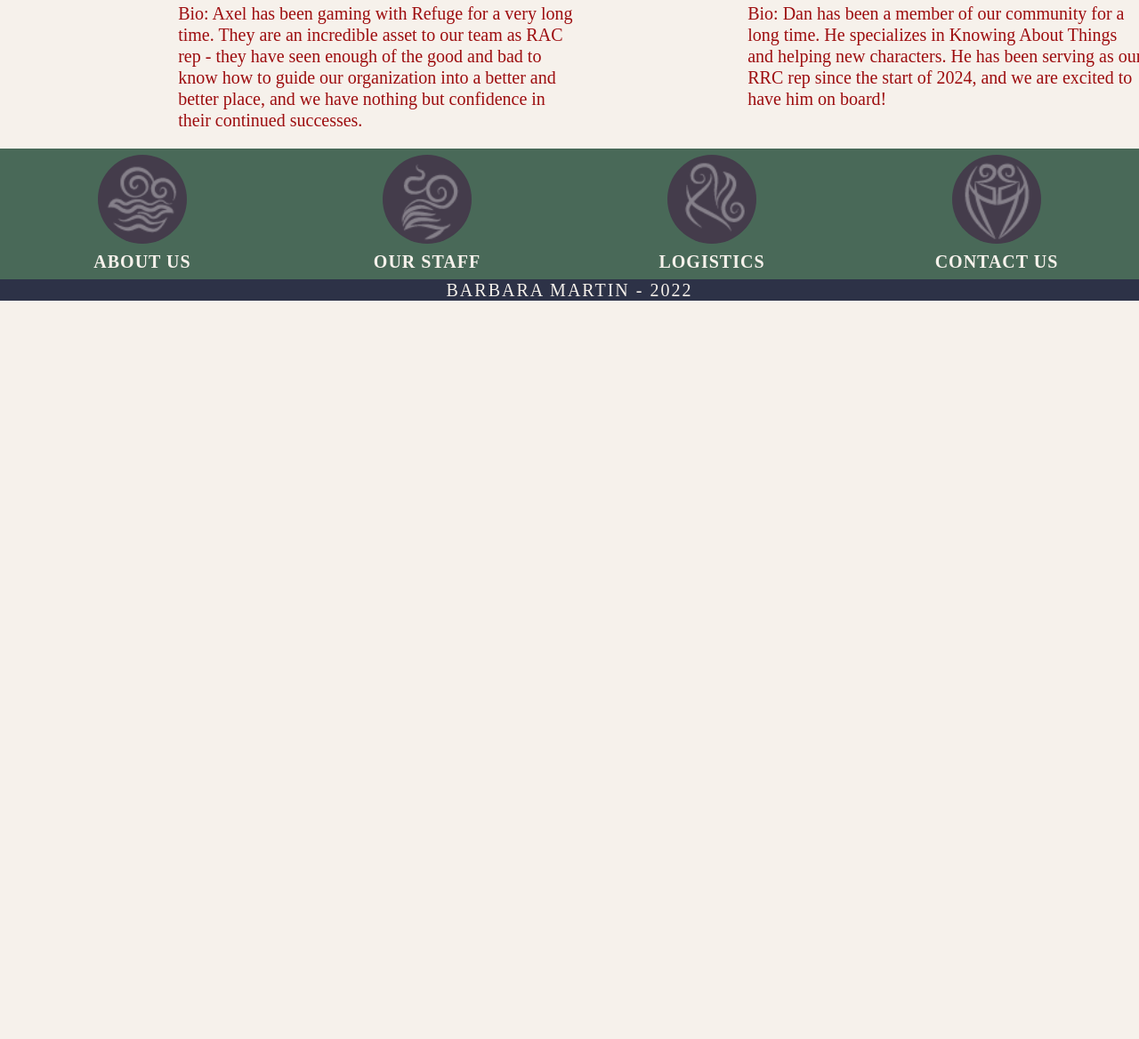
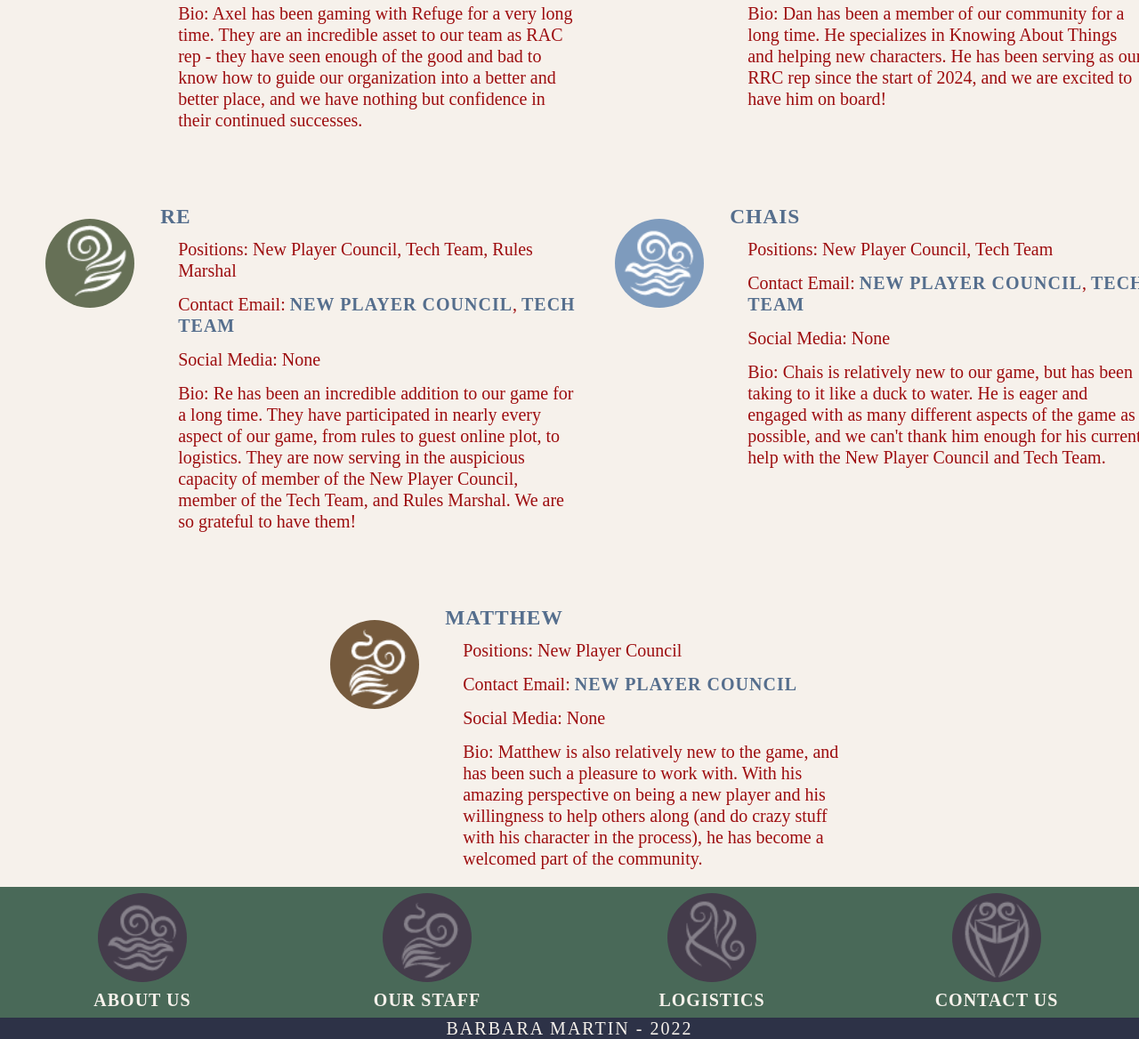
Before and after one commit to babzm13/NewPDXSite, a plain HTML site: page meet_staff.html in a window 1280 px wide. Shown: the part 5461-6629 px from the top of the page at 89% size. Before the commit the page ends 5799 px from the top, so only its background shows below. Drawn offline with nearby package versions, Linux system fonts and the light colour scheme.

Commit message:
Updated meet_staff.html with our current staff members. Removed BroS plot, added New Player Council, Tech Team, etc.

```diff
--- a/meet_staff.html
+++ b/meet_staff.html
@@ -377,6 +377,40 @@
 					</div>
 				</div>
 			</article>
+			<article class="row">
+				<div class="person column">
+					<span class="thumbnail_overlay icon medium_green"><img src="images/no circle borders/icon 4 no circle.png" alt="" /></span>
+					<div class="bio">
+						<h3>Re</h3>
+						<p>Positions: New Player Council, Tech Team, Rules Marshal</p>
+						<p>Contact Email: <a href="mailto:new.player.council@refuge-larp-portland.com">New Player Council</a>, <a href="mailto:tech@refuge-larp-portland.com">Tech Team</a></p>
+						<p>Social Media: None</p>
+						<p>Bio: Re has been an incredible addition to our game for a long time. They have participated in nearly every aspect of our game, from rules to guest online plot, to logistics. They are now serving in the auspicious capacity of member of the New Player Council, member of the Tech Team, and Rules Marshal. We are so grateful to have them!</p>
+					</div>
+				</div>
+				<div class="person column">
+					<span class="thumbnail_overlay icon light_blue"><img src="images/no circle borders/icon 1 no circle.png" alt="" /></span>
+					<div class="bio">
+						<h3>Chais</h3>
+						<p>Positions: New Player Council, Tech Team</p>
+						<p>Contact Email: <a href="mailto:new.player.council@refuge-larp-portland.com">New Player Council</a>, <a href="mailto:tech@refuge-larp-portland.com">Tech Team</a></p>
+						<p>Social Media: None</p>
+						<p>Bio: Chais is relatively new to our game, but has been taking to it like a duck to water. He is eager and engaged with as many different aspects of the game as possible, and we can't thank him enough for his current help with the New Player Council and Tech Team.</p>
+					</div>
+				</div>
+			</article>
+			<article class="row">
+				<div class="person column">
+					<span class="thumbnail_overlay icon dark_brown"><img src="images/no circle borders/icon 3 no circle.png" alt="" /></span>
+					<div class="bio">
+						<h3>Matthew</h3>
+						<p>Positions: New Player Council</p>
+						<p>Contact Email: <a href="mailto:new.player.council@refuge-larp-portland.com">New Player Council</a>
+						<p>Social Media: None</p>
+						<p>Bio: Matthew is also relatively new to the game, and has been such a pleasure to work with. With his amazing perspective on being a new player and his willingness to help others along (and do crazy stuff with his character in the process), he has become a welcomed part of the community.</p>
+					</div>
+				</div>
+			</article>
 		</section>
 		<!-- InstanceEndEditable -->
 		<div class="social">
```
